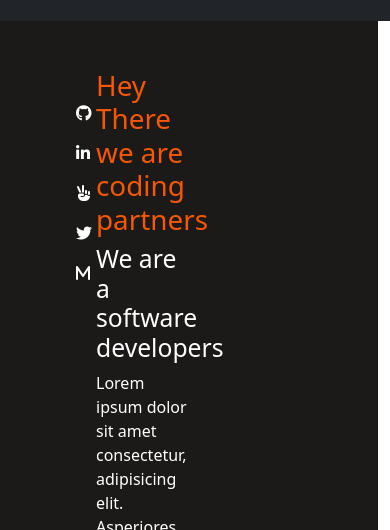
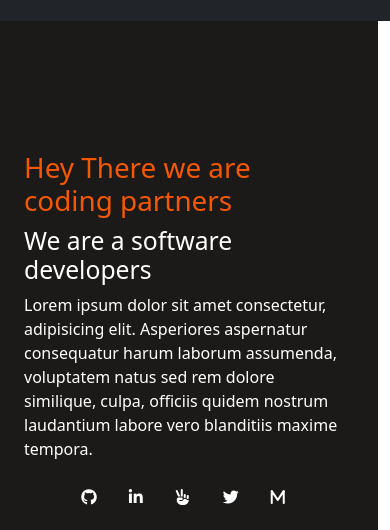
Before and after one commit to jahongiry/Yusupov-Aster-Bootsrap, a plain HTML site: page index.html in a window 390 px wide. Shown: the part 187-717 px from the top of the page. Drawn offline with nearby package versions, Linux system fonts and the light colour scheme.

Commit message:
Add media query

```diff
--- a/index.html
+++ b/index.html
@@ -15,6 +15,7 @@ href="https://cdnjs.cloudflare.com/ajax/libs/font-awesome/6.1.1/css/all.min.css"
   <script type="module" src="https://unpkg.com/ionicons@5.5.2/dist/ionicons/ionicons.esm.js"></script>
 <script nomodule src="https://unpkg.com/ionicons@5.5.2/dist/ionicons/ionicons.js"></script>
 <link rel="stylesheet" href="style.css">
+<link rel="stylesheet" href="queries.css">
 </head>
 <body>
     <nav class="navbar navbar-expand-lg navbar-dark bg-dark">
@@ -29,22 +30,33 @@ href="https://cdnjs.cloudflare.com/ajax/libs/font-awesome/6.1.1/css/all.min.css"
       </div>
     </nav>
   </div>
-  <div class=" container-fluid row header p-5">
-    <ul class="col-1 social d-flex-column justify-content-center p-4">
+
+  <div class="container-fluid row header page-1">
+    <ul class="col-md-1 social d-flex-column justify-content-center icon-top">
 <li><a href="#" class="nav-link text-decoration-none"><i class="fa-brands fa-github"></i></a></li>
 <li><a href="#" class="nav-link text-decoration-none"><i class="fab fa-linkedin-in"></i></a></li>
 <li><a href="#" class="nav-link text-decoration-none"><i class="fa-solid fa-hand-peace"></i></a></li>
 <li><a href="#" class="nav-link text-decoration-none"><i class="fab fa-twitter"></i></a></li>
 <li><a href="#" class="nav-link text-decoration-none"><i class="fa-solid fa-m"></i></a></li>
     </ul>
-    <div class="col-5">
+
+    <div class="col-md-5 heading-top desktop-version">
       <h1 class="text-">Hey There we are coding partners</h1>
-<h2>We are a software developers</h2>
-<p>
-  Lorem ipsum dolor sit amet consectetur, adipisicing elit. Asperiores aspernatur consequatur harum laborum assumenda, voluptatem natus sed rem dolore similique, culpa, officiis quidem nostrum laudantium labore vero blanditiis maxime tempora.
-</p>
+      <h2>We are a software developers</h2>
+      <p>
+        Lorem ipsum dolor sit amet consectetur, adipisicing elit. Asperiores aspernatur consequatur harum laborum assumenda, voluptatem natus sed rem dolore similique, culpa, officiis quidem nostrum laudantium labore vero blanditiis maxime tempora.
+      </p>
     </div>
-<div class="col-6"><img class="float-end top-image" src="image/background-image.png" alt="Hero image">
+
+    <div class="col-md-5 heading-top mobile-version order-first">
+      <h1 class="text-">Hey There we are coding partners</h1>
+      <h2>We are a software developers</h2>
+      <p>
+        Lorem ipsum dolor sit amet consectetur, adipisicing elit. Asperiores aspernatur consequatur harum laborum assumenda, voluptatem natus sed rem dolore similique, culpa, officiis quidem nostrum laudantium labore vero blanditiis maxime tempora.
+      </p>
+    </div>
+
+<div class="col-md-6"><img class="float-end top-image" src="image/background-image.png" alt="Hero image">
 </div>
   </div>
 </body>
--- /dev/null
+++ b/queries.css
@@ -0,0 +1,13 @@
+@media (max-width: 768px) {
+  .mobile-version {
+    display: inline-block;
+  }
+
+  .desktop-version {
+    display: none;
+  }
+
+  .icon-top {
+    flex-direction: row;
+  }
+}
--- a/style.css
+++ b/style.css
@@ -25,5 +25,22 @@
 
 .top-image {
   width: 400px;
-  margin-right: -55px;
+  margin-right: -59px;
 }
+
+.page-1 {
+  width: 100%;
+}
+
+.mobile-version {
+  display: none;
+}
+
+.icon-top {
+  display: flex;
+  flex-direction: column;
+}
+
+.heading-top {
+  padding-top: 130px;
+}
```
Also changed, not shown: image/background-image.png, 2 other files.
